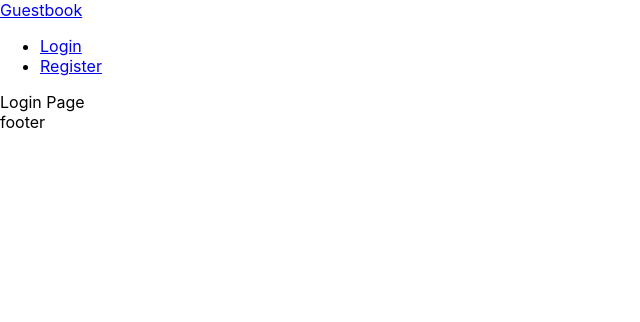
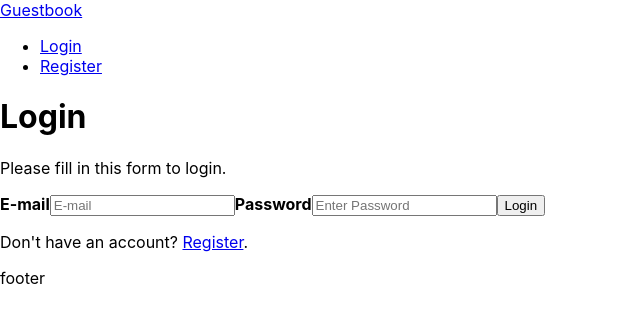
Before and after one commit to bftawfik/test-guestbook, a React (Create React App) app: page /login in a window 1280 px wide. Shown: the top 322 px of the page, without its empty margins (0-640 px from the left). Built offline with nearby package versions, Linux system fonts and the light colour scheme.

Commit message:
update the app to use the axios calles

```diff
--- a/src/App.js
+++ b/src/App.js
@@ -1,5 +1,13 @@
 import React, { Component } from "react";
+
 import Router from "./Router";
+
+import {
+  authenticate,
+  addAuthCookie,
+  getAuthCookie,
+  removeAuthCookie
+} from "./Service/Service";
 import UserProvider from "./Context/UserProvider";
 
 class App extends Component {
@@ -8,14 +16,47 @@ class App extends Component {
 
     this.state = {
       user: {
-        loggedIn: false,
-        toggleUser: user => {
+        id: undefined,
+        username: undefined,
+        email: undefined,
+        login: (user, token) => {
+          addAuthCookie("coformatiqueGuestbook", token);
           this.setState({
-            user: { ...user, loggedIn: !user.loggedIn }
+            user: {
+              ...this.state.user,
+              id: user.id,
+              username: user.username,
+              email: user.email
+            }
+          });
+        },
+        logout: () => {
+          removeAuthCookie("coformatiqueGuestbook");
+          this.setState({
+            user: {
+              ...this.state.user,
+              id: undefined,
+              username: undefined,
+              email: undefined
+            }
           });
         }
       }
     };
+  }
+
+  componentDidMount() {
+    const { user } = this.state;
+    const token = getAuthCookie("coformatiqueGuestbook") || null;
+    if (token) {
+      authenticate(token)
+      .then(res => {
+        user.login(res.data, token);
+      })
+      .catch( err => {
+        this.state.user.logout();
+      });
+    }
   }
 
   render() {
--- a/src/Components/Header/Navigation/Navigation.jsx
+++ b/src/Components/Header/Navigation/Navigation.jsx
@@ -5,13 +5,13 @@ import { withUser } from "../../../Context/UserProvider";
 import { PATHES } from "../../../Constants/routes";
 
 const Navigation = ({ user }) => {
-  const { loggedIn, toggleUser } = user;
+  const { id, logout } = user;
   return (
     <nav>
       <ul>
-        {loggedIn ? (
+        {id ? (
           <li>
-            <button onClick={() => toggleUser(user)}>Logout</button>
+            <button onClick={logout}>Logout</button>
           </li>
         ) : (
           <React.Fragment>
--- a/src/Pages/Login/Login.jsx
+++ b/src/Pages/Login/Login.jsx
@@ -1,4 +1,103 @@
-import React from "react";
-export default props => {
-  return <div>Login Page</div>;
-};
+import React, { Component } from "react";
+import { Link } from "react-router-dom";
+
+import { withUser } from "../../Context/UserProvider";
+import { PATHES } from "../../Constants/routes";
+import { login, authenticate, getAuthCookie } from "../../Service/Service";
+
+class Login extends Component {
+  constructor(props) {
+    super(props);
+
+    this.state = {
+      username: "",
+      email: "",
+      password: ""
+    };
+
+    this.password1Ref = React.createRef();
+    this.password2Ref = React.createRef();
+  }
+
+  emailChangeHandler = value => {
+    const { email } = this.state;
+    if (email !== value) this.setState({ email: value });
+  };
+
+  passwordChangeHandler = () => {
+    const { password } = this.state;
+    if (password !== this.password1Ref.current.value)
+      this.setState({ password: this.password1Ref.current.value });
+  };
+
+  onSubmitHandler = event => {
+    event.preventDefault();
+    const { email, password } = this.state;
+    const { user } = this.props;
+
+    login({
+      email: email,
+      password: password
+    }).then(res => {
+       const { id, username, email } = res.data.user;
+       user.login({ id: id, username: username, email: email }, res.data.token);
+    });
+  };
+
+  componentDidMount() {
+    const { user } = this.props;
+    const token = getAuthCookie("coformatiqueGuestbook");
+    if (token) {
+      authenticate(token)
+        .then(res => {
+          user.login(res.data, token);
+        })
+        .catch(err => {
+          user.logout();
+        });
+    }
+  }
+
+  render() {
+    return (
+      <div>
+        <header>
+          <h1>Login</h1>
+          <p>Please fill in this form to login.</p>
+        </header>
+        <form onSubmit={this.onSubmitHandler}>
+          <label for="email">
+            <b>E-mail</b>
+          </label>
+          <input
+            type="text"
+            placeholder="E-mail"
+            name="email"
+            required
+            onChange={event => this.emailChangeHandler(event.target.value)}
+          />
+
+          <label for="psw">
+            <b>Password</b>
+          </label>
+          <input
+            type="password"
+            placeholder="Enter Password"
+            name="psw"
+            required
+            ref={this.password1Ref}
+            onChange={this.passwordChangeHandler}
+          />
+
+          <button type="submit">Login</button>
+        </form>
+        <footer>
+          <p>
+            Don't have an account? <Link to={PATHES.REGISTER}> Register</Link>.
+          </p>
+        </footer>
+      </div>
+    );
+  }
+}
+export default withUser(Login);
--- a/src/Pages/Register/Register.jsx
+++ b/src/Pages/Register/Register.jsx
@@ -1,4 +1,121 @@
-import React from "react";
-export default props => {
-  return <div>Register Page</div>;
-};
+import React, { Component } from "react";
+import { Link } from "react-router-dom";
+
+import { withUser } from "../../Context/UserProvider";
+import { PATHES } from "../../Constants/routes";
+import { addUser } from "../../Service/Service";
+
+class Register extends Component {
+  constructor(props) {
+    super(props);
+
+    this.state = {
+      username: "",
+      email: "",
+      password: ""
+    };
+
+    this.password1Ref = React.createRef();
+    this.password2Ref = React.createRef();
+  }
+
+  usernameChangeHandler = value => {
+    const { username } = this.state;
+    if (username !== value) this.setState({ username: value });
+  };
+
+  emailChangeHandler = value => {
+    const { email } = this.state;
+    if (email !== value) this.setState({ email: value });
+  };
+
+  passwordChangeHandler = () => {
+    const { password } = this.state;
+
+    if (this.password1Ref.current.value === this.password2Ref.current.value) {
+      if (password !== this.password1Ref.current.value)
+        this.setState({ password: this.password1Ref.current.value });
+    }
+  };
+
+  onSubmitHandler = event => {
+    event.preventDefault();
+    const { username, email, password } = this.state;
+    const { user } = this.props;
+
+    addUser({
+      username: username,
+      email: email,
+      password: password
+    }).then(res => {
+      const { id, username, email } = res.data.user;
+      user.login({ id: id, username: username, email: email }, res.data.token);
+    });
+  };
+
+  render() {
+    return (
+      <div>
+        <header>
+          <h1>Register</h1>
+          <p>Please fill in this form to create an account.</p>
+        </header>
+        <form onSubmit={this.onSubmitHandler}>
+          <label for="username">
+            <b>User name</b>
+          </label>
+          <input
+            type="text"
+            placeholder="User name"
+            name="username"
+            required
+            onChange={event => this.usernameChangeHandler(event.target.value)}
+          />
+
+          <label for="email">
+            <b>E-mail</b>
+          </label>
+          <input
+            type="text"
+            placeholder="E-mail"
+            name="email"
+            required
+            onChange={event => this.emailChangeHandler(event.target.value)}
+          />
+
+          <label for="psw">
+            <b>Password</b>
+          </label>
+          <input
+            type="password"
+            placeholder="Enter Password"
+            name="psw"
+            required
+            ref={this.password1Ref}
+            onChange={this.passwordChangeHandler}
+          />
+
+          <label for="psw-repeat">
+            <b>Repeat Password</b>
+          </label>
+          <input
+            type="password"
+            placeholder="Repeat Password"
+            name="psw-repeat"
+            required
+            ref={this.password2Ref}
+            onChange={this.passwordChangeHandler}
+          />
+          <button type="submit">Register</button>
+        </form>
+        <footer>
+          <p>
+            Already have an account? <Link to={PATHES.LOGIN}> Login</Link>.
+          </p>
+        </footer>
+      </div>
+    );
+  }
+}
+
+export default withUser(Register);
--- a/src/Router.jsx
+++ b/src/Router.jsx
@@ -12,20 +12,20 @@ import Login from "./Pages/Login/Login";
 import Register from "./Pages/Register/Register";
 
 const Router = ({ user }) => {
-    const { loggedIn } = user;
+    const { id } = user;
 
   return (
     <BrowserRouter>
       <Header />
       <Switch>
         <Route path={PATHES.HOME} exact>
-          {loggedIn ? <Home /> : <Redirect to={PATHES.LOGIN} />}
+          {id ? <Home /> : <Redirect to={PATHES.LOGIN} />}
         </Route>
         <Route path={PATHES.LOGIN}>
-          {loggedIn ? <Redirect to={PATHES.HOME} /> : <Login />}
+          {id ? <Redirect to={PATHES.HOME} /> : <Login />}
         </Route>
         <Route path={PATHES.REGISTER}>
-          {loggedIn ? <Redirect to={PATHES.HOME} /> : <Register />}
+          {id ? <Redirect to={PATHES.HOME} /> : <Register />}
         </Route>
       </Switch>
       <Footer />
```
